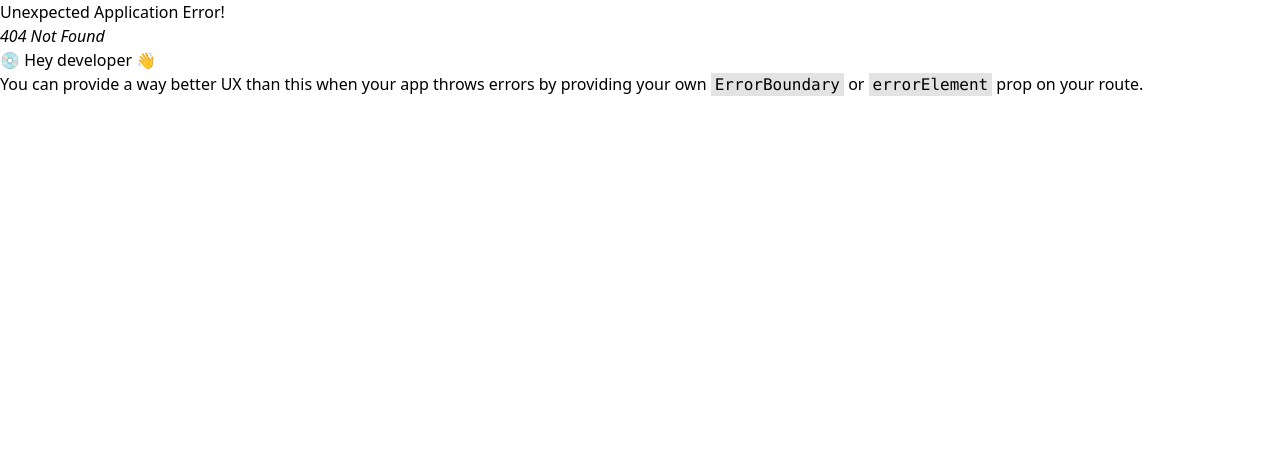
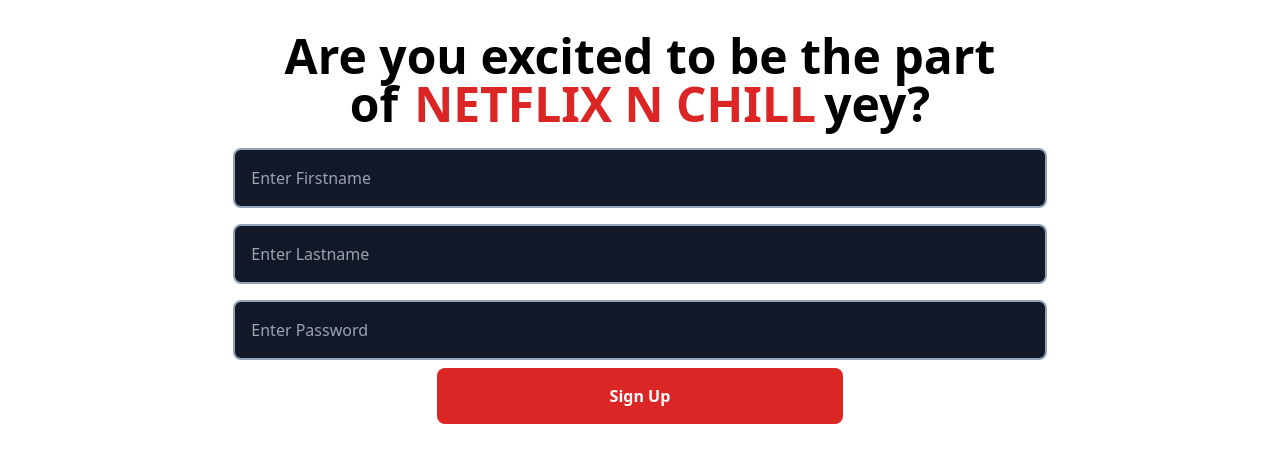
Before and after one commit to SamarthanandKamble/Netflix-Clone, a React (Create React App) app: page /signupform in a window 1280 px wide. Before the commit this address had no page. Shown: the top 462 px of the page. Built offline with nearby package versions, Linux system fonts and the light colour scheme.

Commit message:
Integrated firebase for signup and login

```diff
--- a/package.json
+++ b/package.json
@@ -3,12 +3,14 @@
   "version": "0.1.0",
   "private": true,
   "dependencies": {
+    "@reduxjs/toolkit": "^2.0.1",
     "@testing-library/jest-dom": "^5.17.0",
     "@testing-library/react": "^13.4.0",
     "@testing-library/user-event": "^13.5.0",
     "firebase": "^10.7.1",
     "react": "^18.2.0",
     "react-dom": "^18.2.0",
+    "react-redux": "^9.0.4",
     "react-router-dom": "^6.21.0",
     "react-scripts": "5.0.1",
     "web-vitals": "^2.1.4"
--- a/src/components/Body.js
+++ b/src/components/Body.js
@@ -1,9 +1,9 @@
 import React from "react";
 import { LandingPage } from "./LandingPage";
-import Header from "./Header";
 import { createBrowserRouter, RouterProvider } from "react-router-dom";
 import Browse from "./Browse";
 import SignIn from "./SignIn";
+import SignupForm from "./SignupForm";
 const Body = () => {
   const appRouter = createBrowserRouter([
     {
@@ -18,6 +18,10 @@
       path: "/signin",
       element: <SignIn />,
     },
+    {
+      path: "/signupform",
+      element: <SignupForm />,
+    },
   ]);
   return <RouterProvider router={appRouter}></RouterProvider>;
 };
--- a/src/components/SignIn.js
+++ b/src/components/SignIn.js
@@ -1,9 +1,13 @@
 import React, { useRef, useState } from "react";
 import { Link } from "react-router-dom";
 import { validateSignInData } from "../utils/validateData";
+import { signInWithEmailAndPassword } from "firebase/auth";
+import { auth } from "../utils/firebase";
+import { useNavigate } from "react-router-dom";
 const SignIn = () => {
   const email = useRef();
   const password = useRef();
+  const navigate = useNavigate();
   const [invalidData, setInvalidData] = useState(null);
 
   const handleSignIn = () => {
@@ -11,7 +15,27 @@
     const passwordValue = password.current.value;
     const errorMessage = validateSignInData(emailValue, passwordValue);
     setInvalidData(errorMessage);
+
+    if (errorMessage) {
+      return;
+    } else {
+      fetchUserFromFirebase(emailValue, passwordValue);
+      navigate("/browse");
+    }
   };
+
+  const fetchUserFromFirebase = (email, password) => {
+    signInWithEmailAndPassword(auth, email, password)
+      .then((userCredential) => {
+        const user = userCredential.user;
+
+      })
+      .catch((error) => {
+        const errorMessage = error.message;
+        setInvalidData(errorMessage);
+      });
+  };
+
   return (
     <div>
       <img
@@ -30,7 +54,7 @@
 
       <form
         onSubmit={(e) => e.preventDefault()}
-        className="flex flex-col flex-wrap justify-center content-center items-start p-10  w-4/12 m-auto bg-black opacity-90  absolute top-1/2 left-1/2 transform -translate-x-1/2 -translate-y-1/2 mt-8"
+        className="flex flex-col flex-wrap justify-center content-center items-start p-10  w-4/12 m-auto bg-black opacity-90 absolute top-1/2 left-1/2 transform -translate-x-1/2 -translate-y-1/2 mt-8"
       >
         <span className="text-3xl py-2 text-white">Sign In</span>
         <input
--- a/src/components/SignUp.js
+++ b/src/components/SignUp.js
@@ -1,7 +1,24 @@
-import { useRef } from "react";
+import { useState, useRef } from "react";
+import { validateSignupEmail } from "../utils/validateData";
+import { useNavigate } from "react-router-dom";
+import { useDispatch } from "react-redux";
+import { addUser } from "../utils/Redux/userSlice";
 const SignUp = () => {
+  const [checkEmail, setCheckEmail] = useState(null);
   const email = useRef();
-  const handleSignup = () => {};
+  const navigate = useNavigate();
+
+  const dispatch = useDispatch();
+
+  const handleSignForm = () => {
+    let emailValue = email.current.value;
+    let errorMessage = validateSignupEmail(emailValue);
+    setCheckEmail(errorMessage);
+    if (errorMessage) return;
+    navigate("/signupform");
+
+    dispatch(addUser({ email: emailValue }));
+  };
 
   return (
     <div className="absolute m-auto w-3/5 text-white top-1/2 left-1/2 transform -translate-x-1/2 -translate-y-1/2 p-2 flex flex-col content-center items-center">
@@ -24,11 +41,16 @@
         />
         <button
           className="p-3  w-3/12 bg-red-600 rounded-lg"
-          onClick={handleSignup}
+          onClick={handleSignForm}
         >
           Get Started
         </button>
       </form>
+      {checkEmail && (
+        <p className="font-bold text-red-500 mt-2 w-full text-end pr-6">
+          {checkEmail}
+        </p>
+      )}
     </div>
   );
 };
--- /dev/null
+++ b/src/components/SignupForm.js
@@ -0,0 +1,84 @@
+import { createUserWithEmailAndPassword } from "firebase/auth";
+import { auth } from "../utils/firebase";
+import { validateSignupPassword } from "../utils/validateData";
+import { useRef, useState } from "react";
+import { useNavigate } from "react-router-dom";
+import { addUser } from "../utils/Redux/userSlice";
+import { useDispatch, useSelector } from "react-redux";
+
+const SignupForm = () => {
+  const email = useSelector((state) => state.user);
+
+  const password = useRef();
+  const navigate = useNavigate();
+  const dispatch = useDispatch();
+  const [checkPassword, setCheckPassword] = useState(null);
+
+  const handleSignUpForm = () => {
+    const passwordValue = password.current.value;
+    const errorMessage = validateSignupPassword(passwordValue);
+    setCheckPassword(errorMessage);
+    if (errorMessage) return;
+    dispatch(addUser({ ...email, password: passwordValue }));
+    addUserToDb(email.email, passwordValue);
+    navigate("/browse");
+  };
+
+  const addUserToDb = (email, password) => {
+    createUserWithEmailAndPassword(auth, email, password)
+      .then((userCredential) => {
+        // Signed up
+        const user = userCredential.user;
+        console.log("user:", user);
+      })
+      .catch((error) => {
+        const errorCode = error.code;
+        setCheckPassword(error.message);
+        // ..
+      });
+  };
+
+  return (
+    <>
+      <form
+        onSubmit={(e) => e.preventDefault()}
+        className=" flex flex-col content-center items-center p-5 w-8/12 mx-auto "
+      >
+        <span className="text-5xl text-center font-semibold my-3 ">
+          Are you excited to be the part of
+          <span className="font-extrabold text-red-600 ml-2 p-2">
+            NETFLIX N CHILL
+          </span>
+          yey?
+        </span>
+        <input
+          type="text"
+          placeholder="Enter Firstname"
+          className="p-4 w-full m-2 p-2  bg-gray-900 text-white border-2 border-solid border-slate-400 rounded-lg"
+        />
+        <input
+          type="text"
+          placeholder="Enter Lastname"
+          className="p-4 w-full m-2 p-2  bg-gray-900 text-white border-2 border-solid border-slate-400 rounded-lg"
+        />
+        <input
+          ref={password}
+          type="password"
+          placeholder="Enter Password"
+          className="p-4 w-full m-2 p-2  bg-gray-900 text-white border-2 border-solid border-slate-400 rounded-lg"
+        />
+        <button
+          className="p-4 rounded-lg bg-red-600 w-6/12 text-white font-bold"
+          onClick={handleSignUpForm}
+        >
+          Sign Up
+        </button>
+      </form>
+      {checkPassword && (
+        <p className="font-bold text-red-500 text-center">{checkPassword}</p>
+      )}
+    </>
+  );
+};
+
+export default SignupForm;
--- /dev/null
+++ b/src/utils/Redux/appStore.js
@@ -0,0 +1,8 @@
+import { configureStore } from "@reduxjs/toolkit";
+import userReducer from "./userSlice";
+
+export const store = configureStore({
+  reducer: {
+    user: userReducer,
+  },
+});
--- /dev/null
+++ b/src/utils/Redux/userSlice.js
@@ -0,0 +1,17 @@
+import { createSlice } from "@reduxjs/toolkit";
+
+export const userSlice = createSlice({
+  name: "user",
+  initialState: null,
+  reducers: {
+    addUser: (state, action) => {
+      return action.payload;
+    },
+    removeUser: () => {
+      return null;
+    },
+  },
+});
+
+export const { addUser, removeUser } = userSlice.actions;
+export default userSlice.reducer;
--- a/src/utils/firebase.js
+++ b/src/utils/firebase.js
@@ -1,6 +1,8 @@
 // Import the functions you need from the SDKs you need
 import { initializeApp } from "firebase/app";
 import { getAnalytics } from "firebase/analytics";
+import { getAuth } from "firebase/auth";
+
 // TODO: Add SDKs for Firebase products that you want to use
 // https://firebase.google.com/docs/web/setup#available-libraries
 
@@ -19,3 +21,5 @@
 // Initialize Firebase
 const app = initializeApp(firebaseConfig);
 const analytics = getAnalytics(app);
+
+export const auth = getAuth();
--- a/src/utils/validateData.js
+++ b/src/utils/validateData.js
@@ -11,3 +11,15 @@
     return `Password is Invalid`;
   }
 };
+
+export const validateSignupEmail = (email) => {
+  const emailValidate = /^[\w-\.]+@([\w-]+\.)+[\w-]{2,4}$/.test(email);
+  if (!emailValidate) return "Email is Invalid";
+};
+export const validateSignupPassword = (password) => {
+  const passwordValidate =
+    /^(?=.*[A-Za-z])(?=.*\d)(?=.*[@$!%*#?&])[A-Za-z\d@$!%*#?&]{8,}$/.test(
+      password
+    );
+  if (!passwordValidate) return "Password is Invalid ex.Abcd@123";
+};
```
Also changed, not shown: src/App.js (+4 -3 lines), 1 other file (tests, documents, lock files or other folders).
